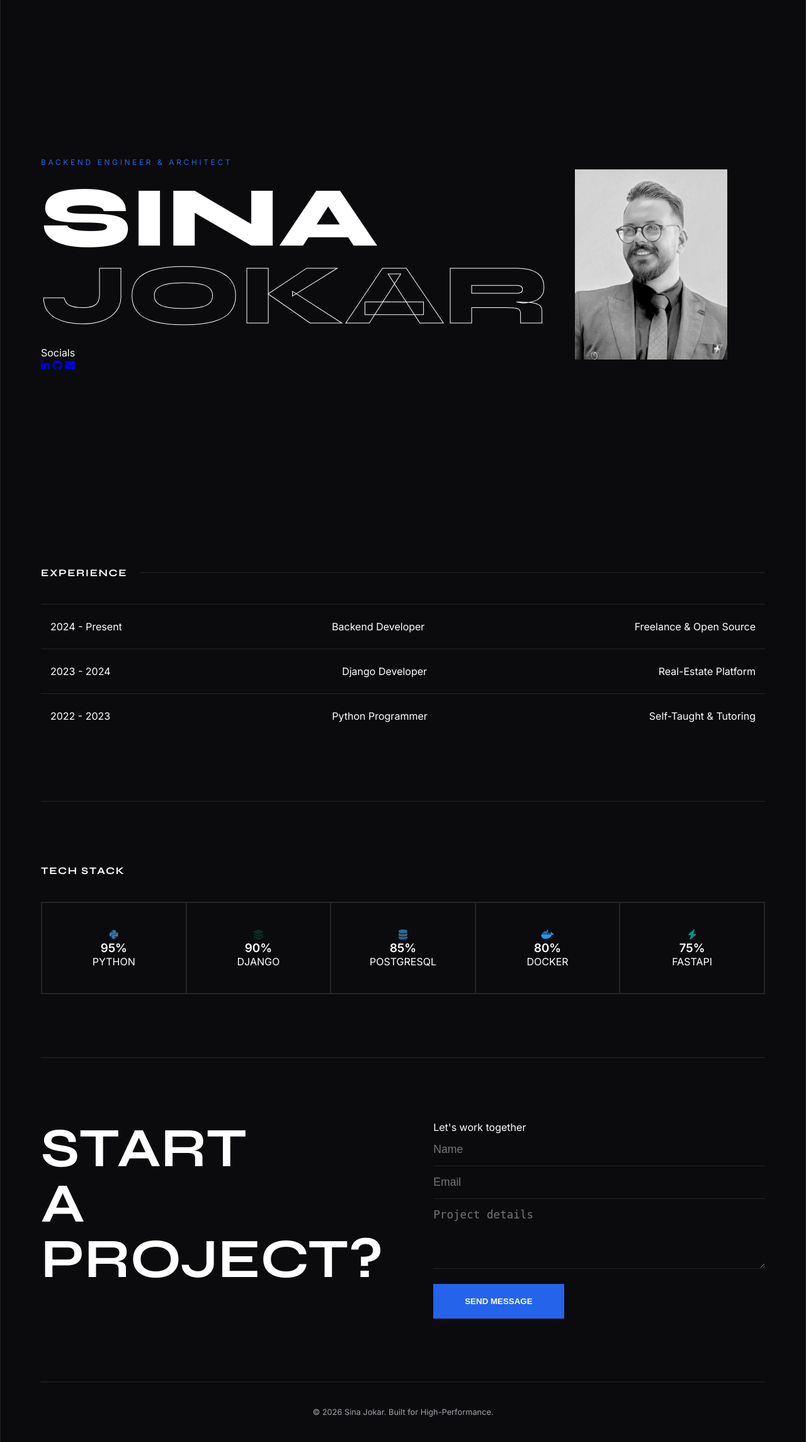
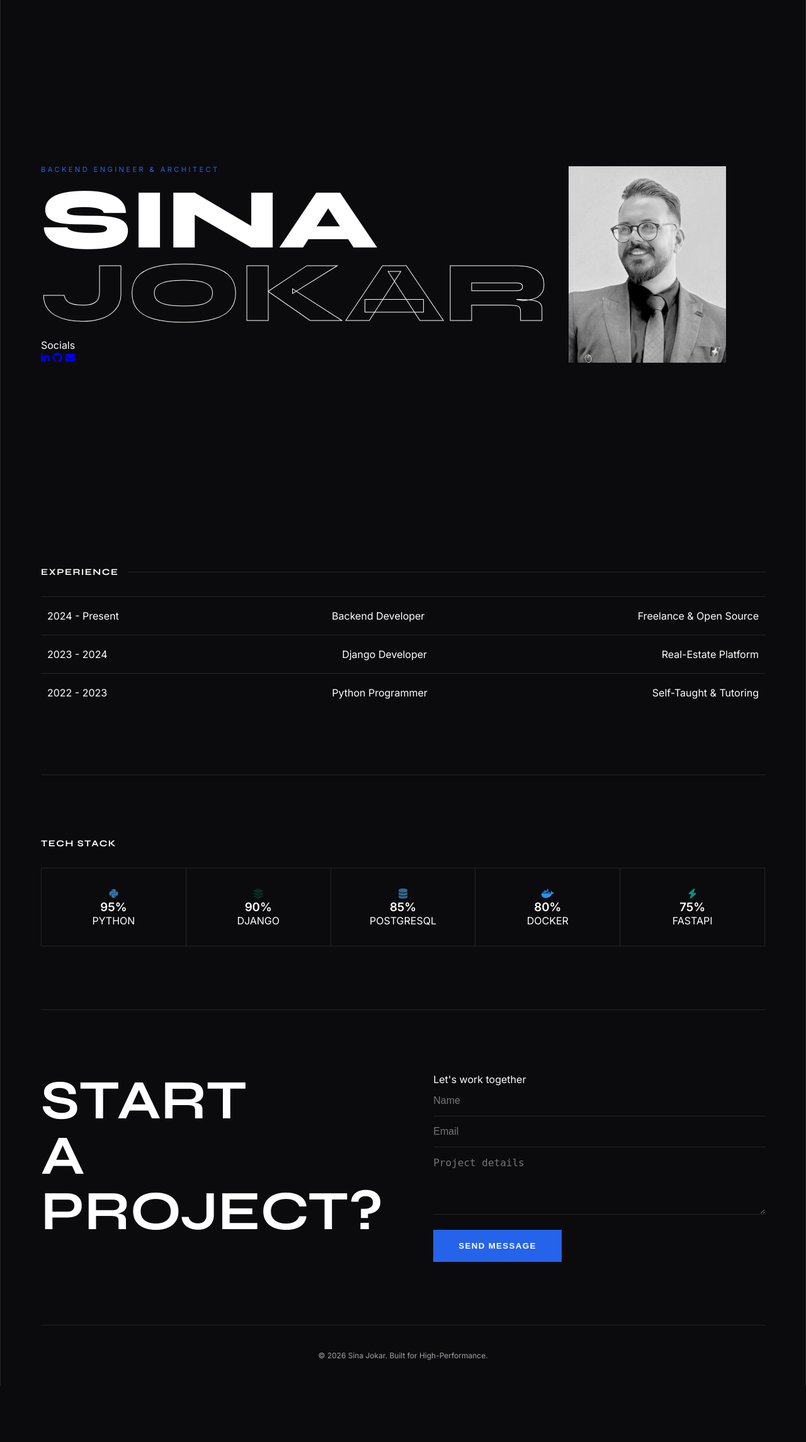
Before and after one commit to sinajokarr/Portfolio, a Django app: page / in a window 1280 px wide. Shown: the whole page at 63% size. After the commit the page ends 2200 px from the top, so only its background shows below. Run offline with Django 5.2, Linux system fonts and the light colour scheme.

Commit message:
update : app

```diff
--- a/core/static/style.css
+++ b/core/static/style.css
@@ -8,7 +8,7 @@
     --font-display: 'Syne', sans-serif;
 }
 
-/* --- RESET & FOUNDATION --- */
+/* --- SYSTEM RESET --- */
 * {
     margin: 0;
     padding: 0;
@@ -16,36 +16,40 @@
 }
 
 html, body {
-    max-width: 100%;
-    overflow-x: hidden; /* جلوگیری قطعی از بیرون زدن محتوا */
+    width: 100%;
+    max-width: 100vw;
+    overflow-x: hidden; /* Hard lock against horizontal scrolling */
     background-color: var(--bg-dark);
     color: var(--text-white);
     font-family: var(--font-main);
     -webkit-font-smoothing: antialiased;
+    scroll-behavior: smooth;
 }
 
-/* --- MAIN CONTAINER --- */
+/* --- ARCHITECTURAL WRAPPER --- */
 .main-wrapper {
     width: 100%;
-    max-width: 1440px;
     margin: 0 auto;
-    padding-inline: 20px; /* پدینگ متناسب برای گوشی */
+    padding-inline: 15px; /* Tight gutters for mobile */
     position: relative;
+    overflow-x: hidden;
 }
 
 @media (min-width: 1024px) {
     .main-wrapper {
+        max-width: 1440px;
         padding-inline: 5vw;
         border-inline: 1px solid var(--border-color);
     }
 }
 
-/* --- HERO SECTION --- */
+/* --- HERO SECTION: FULLY RESPONSIVE --- */
 .hero-section {
     display: flex;
     flex-direction: column;
-    padding-block: 80px 40px;
-    gap: 40px;
+    padding-block: 60px 30px;
+    gap: 30px;
+    width: 100%;
 }
 
 @media (min-width: 900px) {
@@ -60,11 +64,12 @@ html, body {
 
 .main-title {
     font-family: var(--font-display);
-    font-size: clamp(3rem, 12vw, 8.5rem); /* تایپوگرافی سیال */
-    line-height: 0.9;
+    font-size: clamp(2.8rem, 13vw, 8.5rem); /* Fluid typography based on viewport */
+    line-height: 0.85;
     font-weight: 800;
     text-transform: uppercase;
-    margin-block: 20px;
+    margin-block: 15px;
+    word-wrap: break-word;
 }
 
 .outline-text {
@@ -73,12 +78,13 @@ html, body {
 }
 
 .role-tag {
-    font-size: 0.75rem;
+    font-size: 0.7rem;
     letter-spacing: 0.3em;
     color: var(--accent-blue);
+    text-transform: uppercase;
 }
 
-/* --- HERO VISUAL (The Mesh) --- */
+/* --- HERO VISUALS --- */
 .hero-visual {
     width: 100%;
     display: flex;
@@ -87,29 +93,36 @@ html, body {
 
 .bloom-container {
     width: 100%;
-    max-width: 420px;
-    aspect-ratio: 1 / 1; /* مربع در موبایل برای فضای بهتر */
+    max-width: 380px;
+    aspect-ratio: 1 / 1;
     position: relative;
     overflow: hidden;
     background: #111;
 }
 
 @media (min-width: 900px) {
-    .bloom-container { aspect-ratio: 4 / 5; }
+    .bloom-container {
+        max-width: 480px;
+        aspect-ratio: 4 / 5;
+    }
 }
 
 .bloom-image {
-    width: 100%; height: 100%;
+    width: 100%;
+    height: 100%;
     object-fit: cover;
     filter: grayscale(1) contrast(1.1);
-    transition: transform 0.8s ease;
+    transition: transform 0.8s cubic-bezier(0.2, 0, 0.2, 1);
 }
 
-.bloom-container:hover .bloom-image { transform: scale(1.05); filter: grayscale(0); }
+.bloom-container:hover .bloom-image {
+    transform: scale(1.05);
+    filter: grayscale(0);
+}
 
-/* --- SECTIONS --- */
+/* --- EXPERIENCE & GRID LOGIC --- */
 .section {
-    padding-block: 60px;
+    padding-block: 50px;
     border-bottom: 1px solid var(--border-color);
     width: 100%;
 }
@@ -121,26 +134,25 @@ html, body {
 .section-header {
     display: flex;
     align-items: center;
-    gap: 20px;
-    margin-bottom: 40px;
+    gap: 15px;
+    margin-bottom: 30px;
 }
 
 .section-title {
     font-family: var(--font-display);
-    font-size: 1rem;
+    font-size: 0.9rem;
     letter-spacing: 0.1em;
     text-transform: uppercase;
 }
 
 .line { flex: 1; height: 1px; background: var(--border-color); }
 
-/* --- TIMELINE (Experience) --- */
 .row {
     display: flex;
     flex-direction: column;
-    padding-block: 25px;
+    padding-block: 20px;
     border-top: 1px solid var(--border-color);
-    gap: 10px;
+    gap: 5px;
     width: 100%;
 }
 
@@ -149,21 +161,22 @@ html, body {
         flex-direction: row;
         justify-content: space-between;
         align-items: center;
-        padding-inline: 15px;
+        padding-inline: 10px;
     }
 }
 
 .row:hover { background: rgba(255,255,255,0.03); }
 
-/* --- SKILLS GRID --- */
+/* --- TECH STACK (Advantage) --- */
 .skills-grid {
     display: grid;
-    grid-template-columns: repeat(2, 1fr); /* دو ستونه در موبایل */
+    grid-template-columns: repeat(2, 1fr); /* 2 columns on mobile */
     width: 100%;
-    border: 1px solid var(--border-color);
+    border-left: 1px solid var(--border-color);
+    border-top: 1px solid var(--border-color);
 }
 
-@media (min-width: 650px) {
+@media (min-width: 600px) {
     .skills-grid { grid-template-columns: repeat(3, 1fr); }
 }
 
@@ -172,12 +185,13 @@ html, body {
 }
 
 .skill-box {
-    padding: 40px 10px;
+    padding: 30px 10px;
     text-align: center;
-    border: 0.5px solid var(--border-color);
+    border-right: 1px solid var(--border-color);
+    border-bottom: 1px solid var(--border-color);
 }
 
-/* --- CONTACT --- */
+/* --- CONTACT SECTION --- */
 .contact-layout {
     display: grid;
     grid-template-columns: 1fr;
@@ -188,23 +202,30 @@ html, body {
     .contact-layout { grid-template-columns: 1fr 1fr; gap: 80px; }
 }
 
-.contact-title h2 { font-family: var(--font-display); font-size: clamp(2.5rem, 8vw, 5.5rem); line-height: 1; }
+.contact-title h2 {
+    font-family: var(--font-display);
+    font-size: clamp(2.5rem, 9vw, 5.5rem);
+    line-height: 1;
+}
 
 .input-group input, .input-group textarea {
     width: 100%; background: none; border: none;
     border-bottom: 1px solid var(--border-color);
-    padding-block: 15px; color: #fff; font-size: 1.1rem;
+    padding-block: 15px; color: #fff; font-size: 1rem;
     outline: none;
+    transition: border-color 0.3s ease;
 }
 
 .input-group input:focus { border-bottom-color: var(--accent-blue); }
 
 .btn-submit {
     background: var(--accent-blue); color: #fff;
-    padding: 20px 50px; border: none; font-weight: 800;
+    padding: 18px 40px; border: none; font-weight: 800;
     cursor: pointer; width: 100%; margin-top: 20px;
+    text-transform: uppercase;
+    letter-spacing: 0.1em;
 }
 
 @media (min-width: 768px) { .btn-submit { width: auto; } }
 
-.footer { padding: 40px; text-align: center; color: var(--text-grey); font-size: 0.8rem; }
+.footer { padding: 40px 10px; text-align: center; color: var(--text-grey); font-size: 0.75rem; }
```
